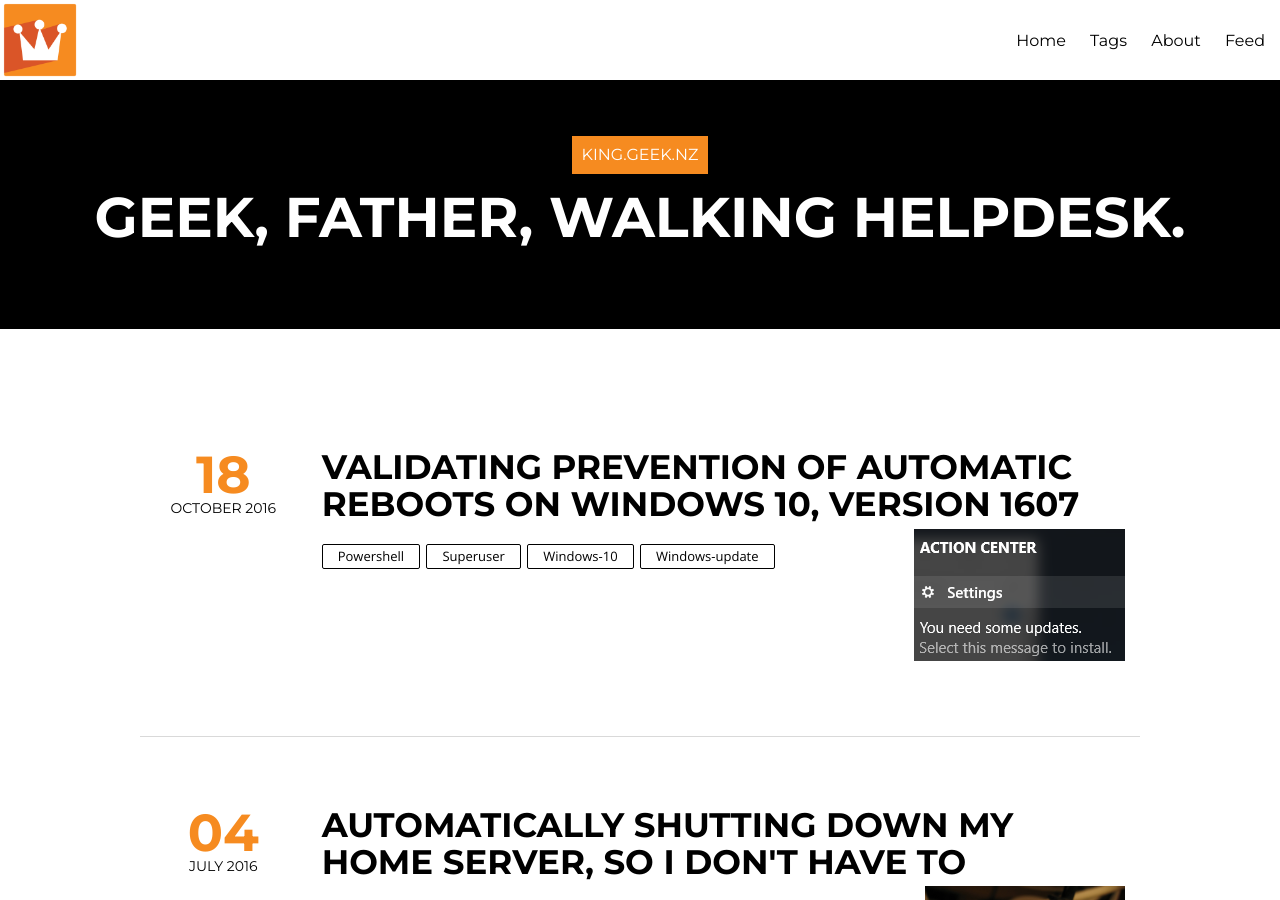
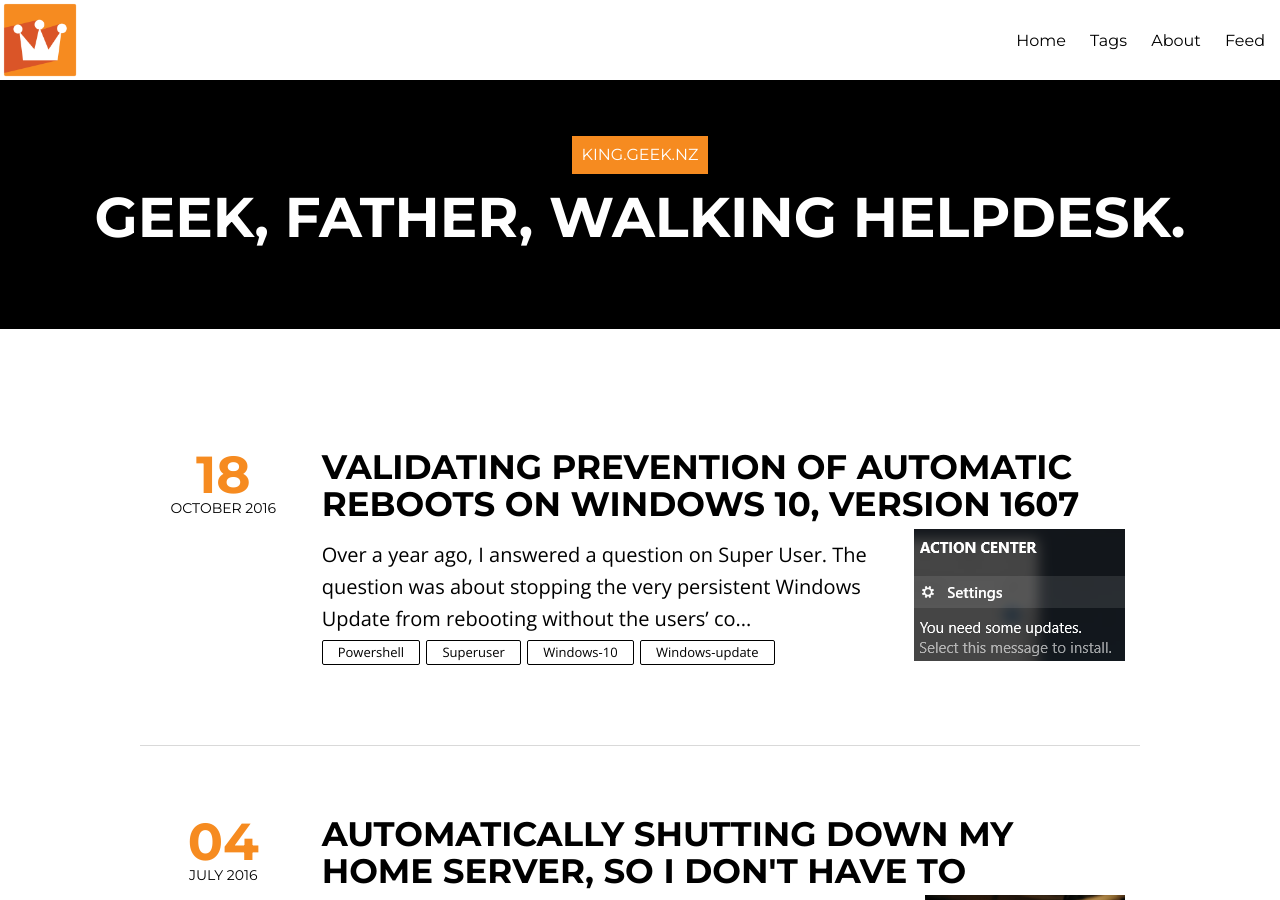
Before and after one commit to Windos/windos.github.io, a Jekyll site: the page built from index.html, in a window 1280 px wide and 900 px high. Built offline with Jekyll 4.4.1, drawn with Linux system fonts in a browser that asks for light colours; nearby versions of some CDN libraries; the list of posts is cut into pages by our own code.

Commit message:
Forgot the excerpt

```diff
--- a/_posts/2016-10-18-wu-windows-1607.markdown
+++ b/_posts/2016-10-18-wu-windows-1607.markdown
@@ -1,7 +1,7 @@
 ---
 layout: post
 title:  "Validating Prevention of Automatic Reboots on Windows 10, Version 1607"
-excerpt: ""
+excerpt: "Over a year ago, I answered a question on Super User. The question was about stopping the very persistent Windows Update from rebooting without the users’ consent, and wow was that ever a popular topic."
 modified:   2016-10-18
 date:   2016-10-18
 tags: [powershell, superuser, windows-10, windows-update]
```
